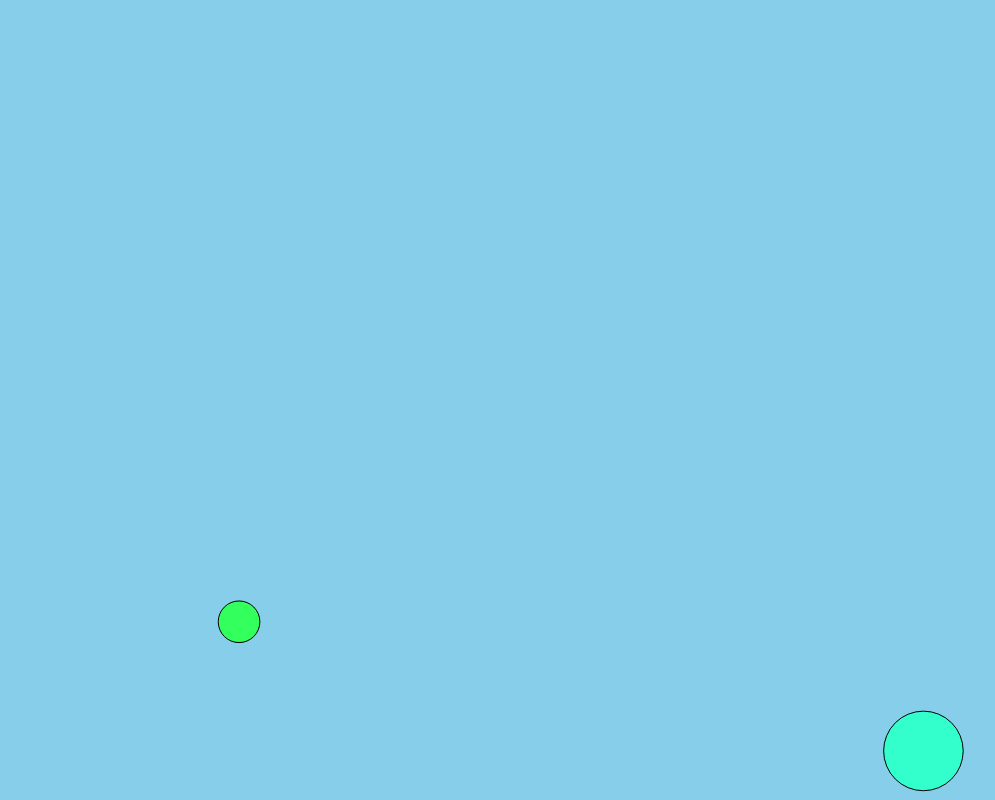
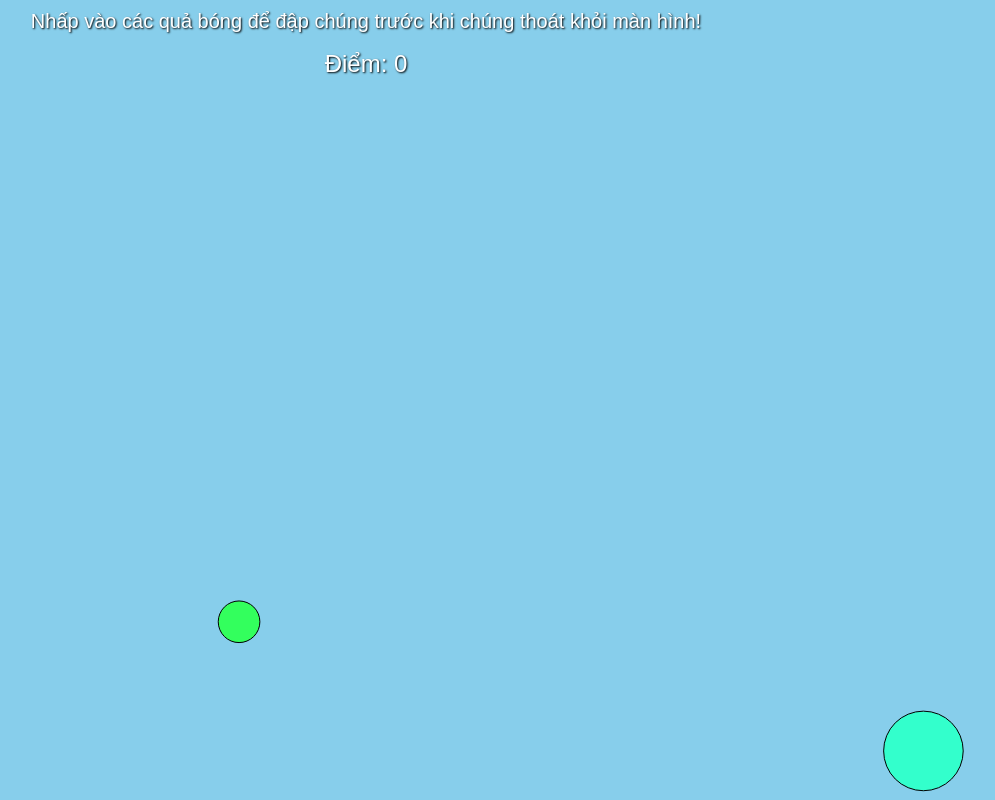
Before and after one commit to huynhkhai-vn/-p-b-ng, a plain HTML site: page index.html in a window 1280 px wide. Shown: the whole page, without its empty margins (274-1269 px from the left). Drawn offline with Linux system fonts and the light colour scheme.

Commit message:
first commit

```diff
--- a/index.html
+++ b/index.html
@@ -4,7 +4,7 @@
     <meta charset="UTF-8" />
     <meta name="viewport" content="width=device-width, initial-scale=1.0" />
     <link rel="shortcut icon" href="./logo.png" type="image/x-icon" />
-    <title>Đập Bóng</title>
+    <title>Trò Chơi Đập Bóng</title>
     <style>
       body,
       html {
@@ -23,20 +23,47 @@
         height: 100%;
       }
 
+      #game-over,
+      #scoreboard,
+      #instructions {
+        position: fixed;
+        text-align: center;
+        width: 100%;
+        z-index: 10;
+      }
+
+      #instructions {
+        top: 10px;
+        font-size: 20px;
+        color: white;
+        text-shadow: 1px 1px 2px black;
+      }
+
+      #scoreboard {
+        top: 50px;
+        font-size: 24px;
+        color: white;
+        text-shadow: 1px 1px 2px black;
+      }
+
       #game-over {
-        position: fixed;
         top: 50%;
         left: 50%;
         transform: translate(-50%, -50%);
         font-size: 36px;
         color: red;
         display: none;
+        text-shadow: 1px 1px 2px black;
       }
     </style>
   </head>
   <body>
     <canvas id="balloons-canvas"></canvas>
-    <div id="game-over">Ahihi đồ ngu thua rồi</div>
+    <div id="instructions">
+      Nhấp vào các quả bóng để đập chúng trước khi chúng thoát khỏi màn hình!
+    </div>
+    <div id="scoreboard">Điểm: 0</div>
+    <div id="game-over">Bạn đã thua! Quả bóng đã vượt qua màn hình!</div>
 
     <script>
       // Thiết lập canvas và bối cảnh
@@ -45,9 +72,10 @@
       canvas.width = window.innerWidth;
       canvas.height = window.innerHeight;
 
-      // Danh sách các quả bóng bay
+      // Biến trò chơi
       const balloons = [];
       let gameOver = false; // Biến kiểm tra xem trò chơi có kết thúc không
+      let score = 0; // Điểm số của người chơi
 
       // Tạo ra các quả bóng bay ngẫu nhiên
       function createBalloon() {
@@ -81,12 +109,6 @@
           if (balloon.y < -balloon.radius && !gameOver) {
             endGame();
           }
-
-          // Nếu bóng bay ra ngoài màn hình, tạo quả bóng mới
-          if (balloon.y < -balloon.radius) {
-            balloon.y = canvas.height + balloon.radius;
-            balloon.x = Math.random() * canvas.width;
-          }
         });
       }
 
@@ -100,6 +122,12 @@
       }
 
       animate(); // Bắt đầu vòng lặp animation
+
+      // Cập nhật điểm số
+      function updateScore() {
+        const scoreboard = document.getElementById("scoreboard");
+        scoreboard.textContent = `Điểm: ${score}`;
+      }
 
       // Kiểm tra sự kiện nhấp chuột và nổ quả bóng
       canvas.addEventListener("click", function (event) {
@@ -115,6 +143,10 @@
 
           // Kiểm tra nếu người dùng nhấp vào quả bóng
           if (Math.sqrt(dx * dx + dy * dy) < balloon.radius) {
+            // Tăng điểm số
+            score += 1;
+            updateScore();
+
             // Tạo hiệu ứng nổ (biến mất quả bóng)
             balloons.splice(i, 1); // Xóa quả bóng khỏi danh sách
 
```
